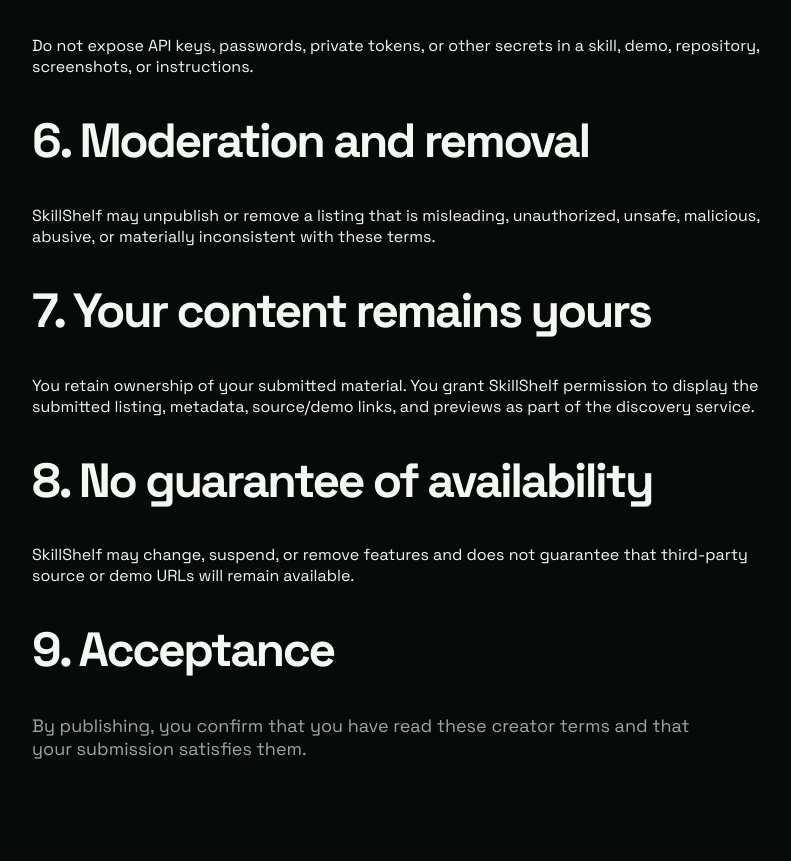
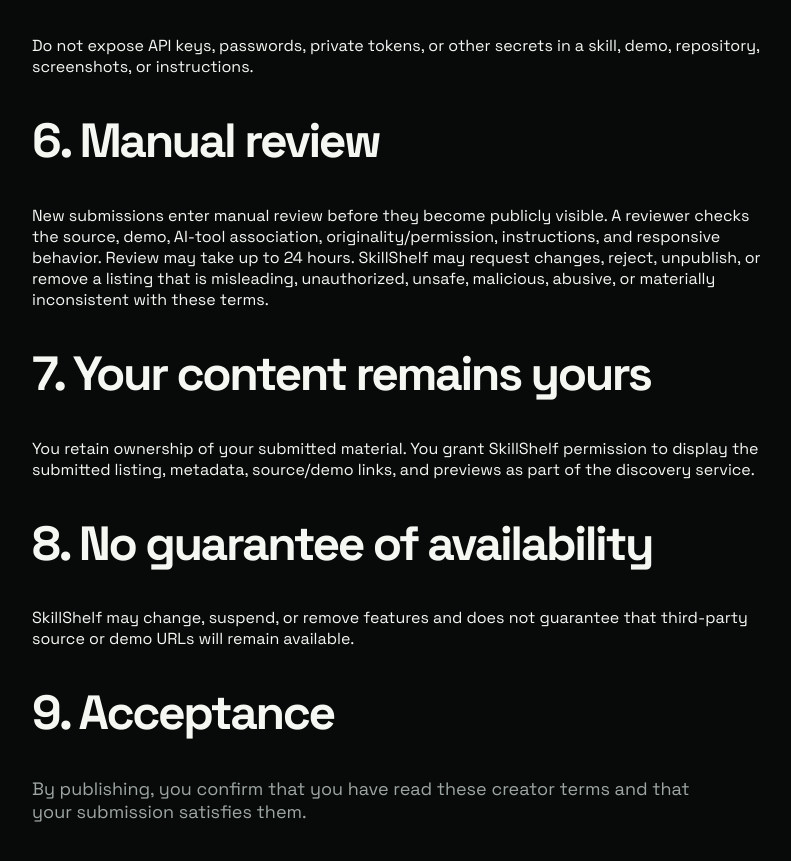
Before and after one commit to SohailKhan0525/skillshelflabs, a Next.js app: page /terms in a window 1280 px wide. Shown: the part 1409-2270 px from the top of the page, without its empty margins (32-823 px from the left). Built offline with nearby package versions, Linux system fonts and the light colour scheme.

Commit message:
Document creator manual review process

```diff
--- a/app/terms/page.tsx
+++ b/app/terms/page.tsx
@@ -13,7 +13,7 @@
     <h2>3. The demo must be the actual skill</h2><p>If you provide a demo, it must demonstrate the same original skill being published, not a separate template or unrelated website. You must have the right to show the demo.</p>
     <h2>4. Responsive quality</h2><p>You confirm that the demo is intended to work responsively across desktop, tablet, and mobile screen sizes. SkillShelf does not certify every submitted demo, so creators remain responsible for testing their own work.</p>
     <h2>5. Third-party services</h2><p>Do not expose API keys, passwords, private tokens, or other secrets in a skill, demo, repository, screenshots, or instructions.</p>
-    <h2>6. Moderation and removal</h2><p>SkillShelf may unpublish or remove a listing that is misleading, unauthorized, unsafe, malicious, abusive, or materially inconsistent with these terms.</p>
+    <h2>6. Manual review</h2><p>New submissions enter manual review before they become publicly visible. A reviewer checks the source, demo, AI-tool association, originality/permission, instructions, and responsive behavior. Review may take up to 24 hours. SkillShelf may request changes, reject, unpublish, or remove a listing that is misleading, unauthorized, unsafe, malicious, abusive, or materially inconsistent with these terms.</p>
     <h2>7. Your content remains yours</h2><p>You retain ownership of your submitted material. You grant SkillShelf permission to display the submitted listing, metadata, source/demo links, and previews as part of the discovery service.</p>
     <h2>8. No guarantee of availability</h2><p>SkillShelf may change, suspend, or remove features and does not guarantee that third-party source or demo URLs will remain available.</p>
     <h2>9. Acceptance</h2><p>By publishing, you confirm that you have read these creator terms and that your submission satisfies them.</p>
```
